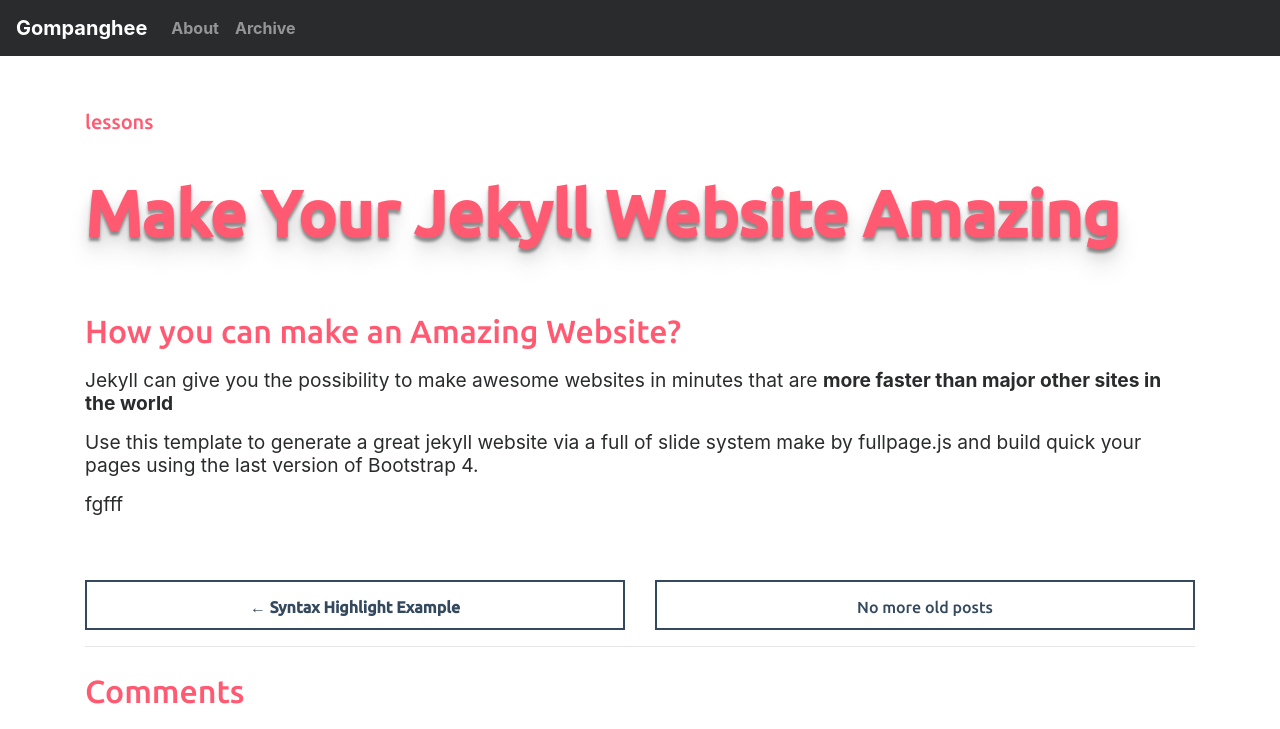
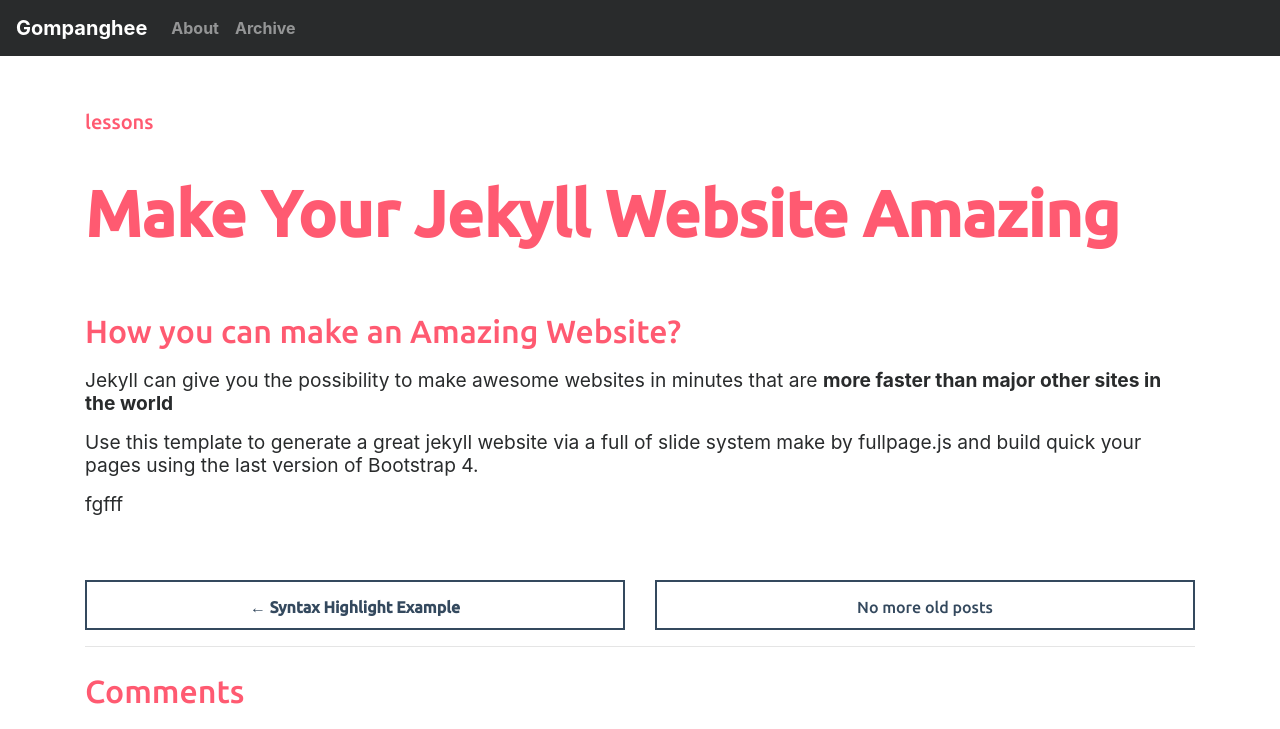
Before and after one commit to gompanghee/gompanghee.github.io, a Jekyll site: the page built from _posts/lessons/2017-03-20-make-your-jekyll-website-amazing.md, in a window 1280 px wide. Shown: the part 900-1629 px from the top of the page. Built offline with Jekyll 4.4.1, drawn with Linux system fonts in a browser that asks for light colours; nearby versions of some CDN libraries; comment, search, counter and statistics services are not loaded.

Commit message:
Update post.html

```diff
--- a/_includes/themes/bootstrap/post.html
+++ b/_includes/themes/bootstrap/post.html
@@ -342,7 +342,7 @@
       </div>
 
       <div class="post">
-        <h1 class="heavy">{{ page.title }}</h1>
+        <h1>{{ page.title }}</h1>
       </div>
 
       <div class="row">
```
